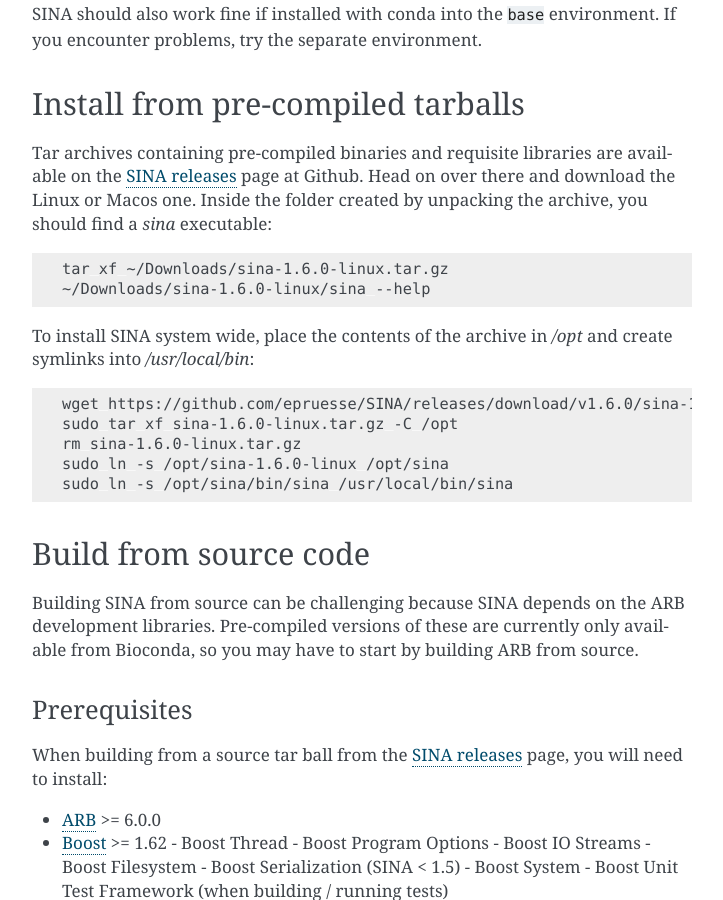
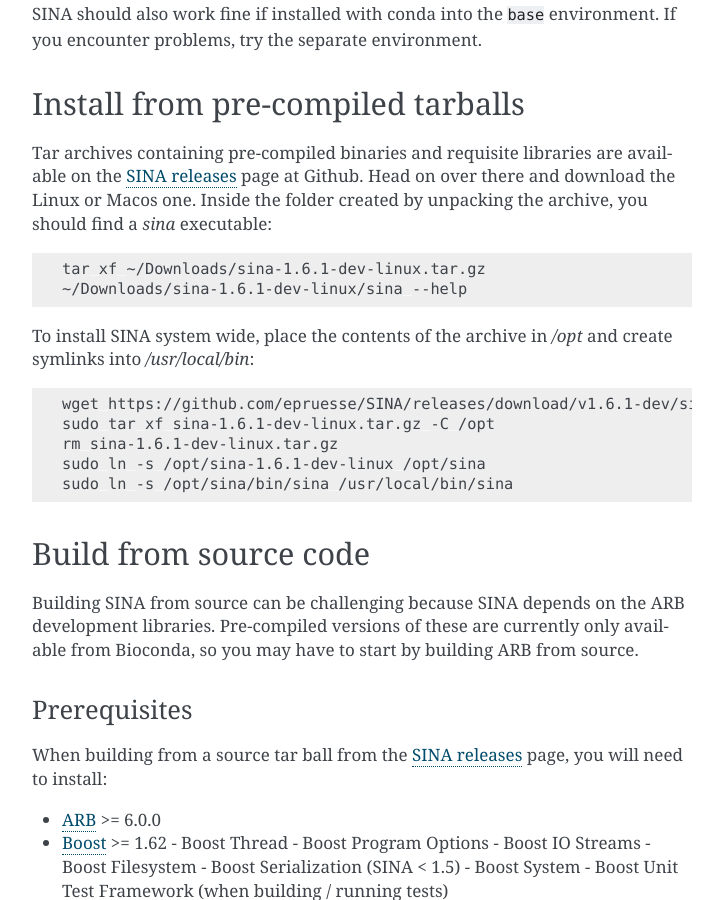
Before and after one commit to epruesse/SINA, a Sphinx documentation site: the page built from doc/source/install.rst, in a window 1280 px wide and 900 px high, scrolled down 1018 px. Shown: the whole window, without its empty margins (388-1111 px from the left). Built offline with Sphinx 7.4.7, drawn with Linux system fonts in a browser that asks for light colours.

Commit message:
Bump version: 1.6.0 → 1.6.1-dev

```diff
--- a/README.rst
+++ b/README.rst
@@ -61,8 +61,8 @@
 https://github.com/epruesse/SINA/releases. Choose the most recent ``tar.gz``
 appropriate for your operating system and unpack::
 
-   tar xf sina-1.6.0-linux.tar.gz
-   cd sina-1.6.0
+   tar xf sina-1.6.1-dev-linux.tar.gz
+   cd sina-1.6.1-dev
    ./sina
 
 
--- a/doc/source/install.rst
+++ b/doc/source/install.rst
@@ -71,16 +71,16 @@
 there and download the Linux or Macos one. Inside the folder created
 by unpacking the archive, you should find a `sina` executable::
 
-  tar xf ~/Downloads/sina-1.6.0-linux.tar.gz
-  ~/Downloads/sina-1.6.0-linux/sina --help
+  tar xf ~/Downloads/sina-1.6.1-dev-linux.tar.gz
+  ~/Downloads/sina-1.6.1-dev-linux/sina --help
 
 To install SINA system wide, place the contents of the archive in
 `/opt` and create symlinks into `/usr/local/bin`::
 
-  wget https://github.com/epruesse/SINA/releases/download/v1.6.0/sina-1.5.0-linux.tar.gz
-  sudo tar xf sina-1.6.0-linux.tar.gz -C /opt
-  rm sina-1.6.0-linux.tar.gz
-  sudo ln -s /opt/sina-1.6.0-linux /opt/sina
+  wget https://github.com/epruesse/SINA/releases/download/v1.6.1-dev/sina-1.5.0-linux.tar.gz
+  sudo tar xf sina-1.6.1-dev-linux.tar.gz -C /opt
+  rm sina-1.6.1-dev-linux.tar.gz
+  sudo ln -s /opt/sina-1.6.1-dev-linux /opt/sina
   sudo ln -s /opt/sina/bin/sina /usr/local/bin/sina
 
 .. _`SINA releases`: https://github.com/epruesse/SINA/releases
```
Also changed, not shown: .bumpversion.cfg, 1 other file.
